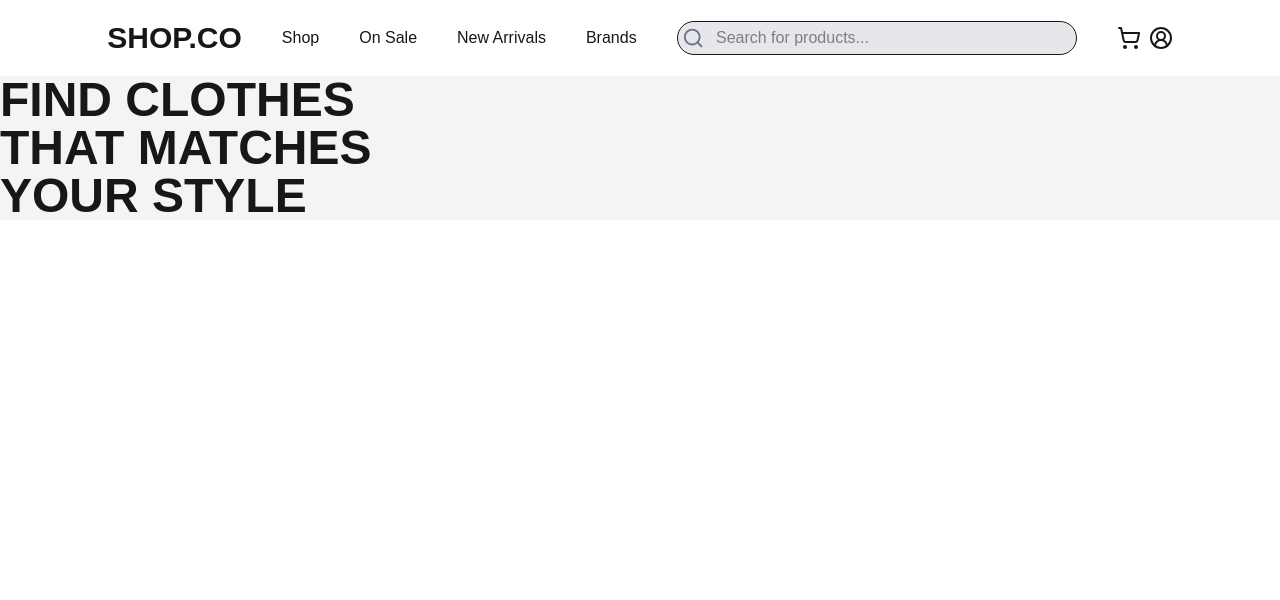
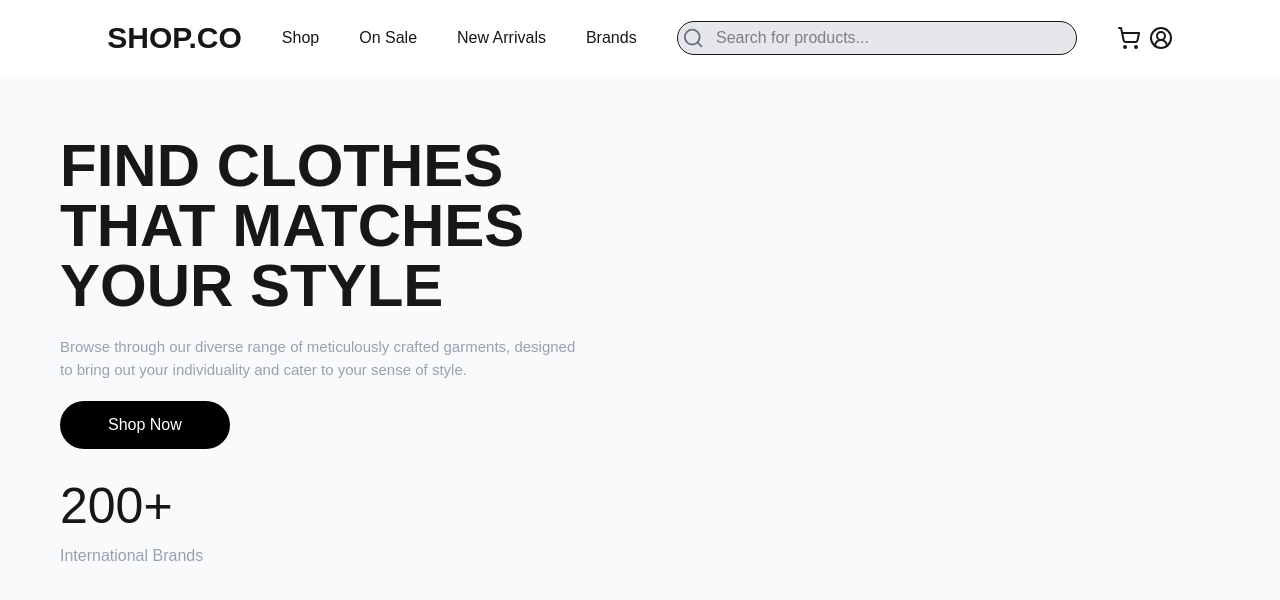
Before and after one commit to Abuzar84/portfolio, a Next.js app: page /E-Commerce_Sample_1 in a window 1280 px wide. Shown: the top 600 px of the page. Built offline with nearby package versions, Linux system fonts and the light colour scheme.

Commit message:
second step for e commerce site

```diff
--- a/app/E-Commerce_Sample_1/page.tsx
+++ b/app/E-Commerce_Sample_1/page.tsx
@@ -42,11 +42,22 @@ export default function main(){
                     </div>
                 </div>
             </header>
-            <main className="bg-gray-100">
+            <main className="bg-gray-50">
                 <div>
-                    <div>
-                        <h2 className="text-5xl font-extrabold">FIND CLOTHES <br /> THAT MATCHES <br /> YOUR STYLE</h2>
+                    <div className="px-15 py-15">
+                        <h2 className="text-6xl font-extrabold">FIND CLOTHES <br /> THAT MATCHES <br /> YOUR STYLE</h2>
+                        <p className="text-[15px] text-gray-400 py-5">Browse through our diverse range of meticulously crafted garments, designed <br /> to bring out your individuality and cater to your sense of style.</p>
+                        <button className="bg-black text-white py-3 px-12 rounded-full">
+                            Shop Now
+                        </button>
+                        <div className="pt-5 ">
+                            <h3 className="text-[50px] ">
+                                200+
+                            </h3>
+                            <p className="text-gray-400">International Brands</p>
+                        </div>
                     </div>
+
                 </div>
             </main>
         </div>
```
